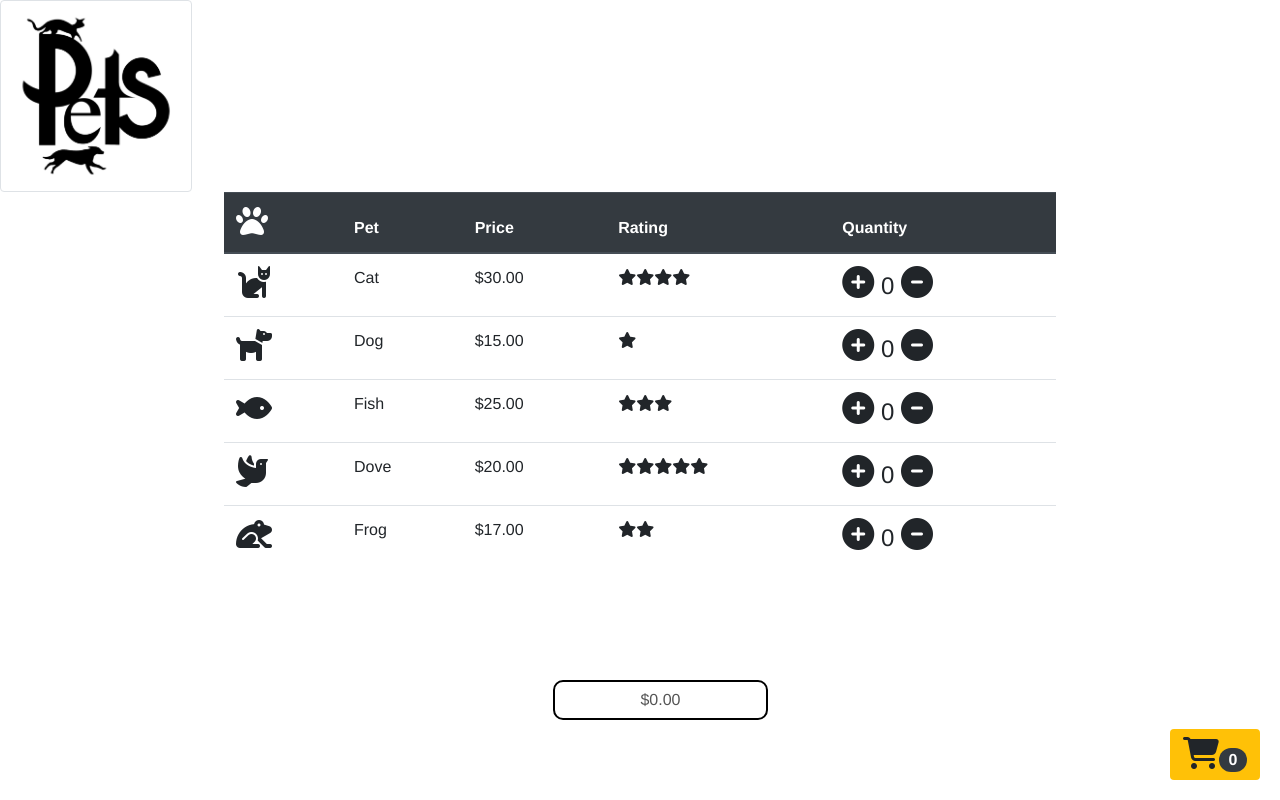
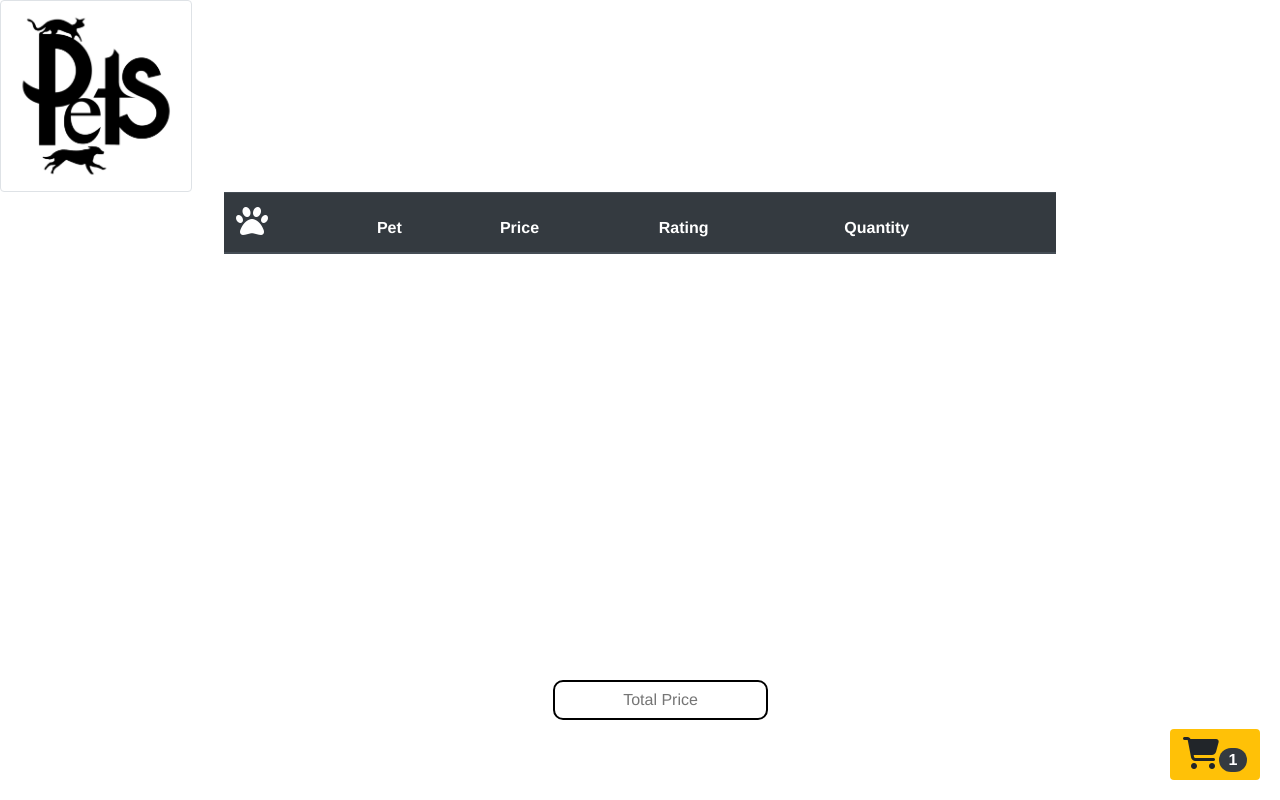
Before and after one commit to varundhand/react-pet-project-context-api, a React (Create React App) app: page / in a window 1280 px wide. Built offline with nearby package versions, Linux system fonts and the light colour scheme.

Commit message:
Practice

```diff
--- a/src/components/List.js
+++ b/src/components/List.js
@@ -1,16 +1,7 @@
-import React, { useContext } from "react";
-import { GlobalContext } from "../contexts/GlobalContext";
+import React from "react";
 import Pet from "../components/Pet";
-// import uuid from '../../node_modules/uuid/dist/v1'
 
 const List = () => {
-  const {
-    pets,
-    prices,
-    ratings,
-    handleIncrement,
-    handleDecrement,
-  } = useContext(GlobalContext);
 
   // Double Deestructuring
   // (Not Being used Anymore in the Application)
@@ -31,25 +22,8 @@ const List = () => {
           </tr>
         </thead>
         <tbody>
-          {Object.keys(pets).map((pet, index) => {
-            return (
-              <Pet
-                key={index}
-                id={pet}
-                price={`$${prices[index]}.00`}
-                rating={ratings[index]}
-                quantity={Object.values(pets)[index]}
-                onIncrement={handleIncrement}
-                onDecrement={handleDecrement}
-              />
-            );
-          })}
-          {/* Earlier Approach, This is not the way to go in React use the map method instead*/}
-          {/* <Pet id={'cat'} price={'$30.00'} rating={4} quantity={cat} onIncrement={handleIncrement} onDecrement={handleDecrement} />
-            <Pet id={'dog'} price={'$15.00'} rating={1} quantity={dog} onIncrement={handleIncrement} onDecrement={handleDecrement} />
-            <Pet id={'fish'} price={'$25.00'} rating={3} quantity={fish} onIncrement={handleIncrement} onDecrement={handleDecrement} />
-            <Pet id={'dove'} price={'$20.00'} rating={5} quantity={dove} onIncrement={handleIncrement} onDecrement={handleDecrement} />
-            <Pet id={'frog'} price={'$17.00'} rating={2} quantity={frog} onIncrement={handleIncrement} onDecrement={handleDecrement} /> */}
+
+
         </tbody>
       </table>
     </div>
--- a/src/components/Pet.jsx
+++ b/src/components/Pet.jsx
@@ -1,10 +1,15 @@
 import React from "react";
 
-const Pet = ({ id, price, rating, quantity, onIncrement, onDecrement }) => {
+const Pet = ({id = 1}) => {
+
   const starElement = <i className="fas fa-star"></i>;
-  let stars = [];
-  for (let i = 0; i < rating; i++) {
-    stars.push(starElement);
+  // let stars = [];
+  // for (let i = 0; i < rating; i++) {
+  //   stars.push(starElement);
+  // }
+
+  const handleDecrement = () => {
+
   }
 
   return (
@@ -12,20 +17,20 @@ const Pet = ({ id, price, rating, quantity, onIncrement, onDecrement }) => {
       <th scope="row">
         <i className={`fas fa-${id} fa-2x`}></i>
       </th>
-      <td>{id.charAt(0).toUpperCase() + id.slice(1)}</td>
-      <td>{price}</td>
-      <td>{stars}</td>
+      {/* <td>{id.charAt(0).toUpperCase() + id.slice(1)}</td> */}
+      <td>23</td>
+      <td><i className="fas fa-star"></i></td>
       <td>
         <i
           className="fas fa-plus-circle fa-2x"
           id={id}
-          onClick={onIncrement}
+          onClick={() => {}}
         ></i>
-        <span className="quantity"> {quantity} </span>
+        <span className="quantity"> {20} </span>
         <i
           className="fas fa-minus-circle fa-2x"
           id={id}
-          onClick={onDecrement}
+          onClick={handleDecrement}
         ></i>
       </td>
     </tr>
--- a/src/components/Pricing.jsx
+++ b/src/components/Pricing.jsx
@@ -1,8 +1,6 @@
-import React, { useContext } from "react";
-import { GlobalContext } from "../contexts/GlobalContext";
+import React from "react";
 
 const Pricing = () => {
-  const { totalPets, totalPrice } = useContext(GlobalContext);
 
   return (
     <>
@@ -10,12 +8,11 @@ const Pricing = () => {
         className="price text-center"
         type="text"
         placeholder="Total Price"
-        value={`$${totalPrice}.00`}
         disabled
       />
       <div className="cart bg-warning rounded text-center py-2">
         <i className="fas fa-shopping-cart fa-2x">
-          <span className="badge badge-pill badge-dark">{totalPets}</span>
+          <span className="badge badge-pill badge-dark">1</span>
         </i>
       </div>
     </>
```
Also changed, not shown: 2 other files (tests, documents, lock files or other folders).
